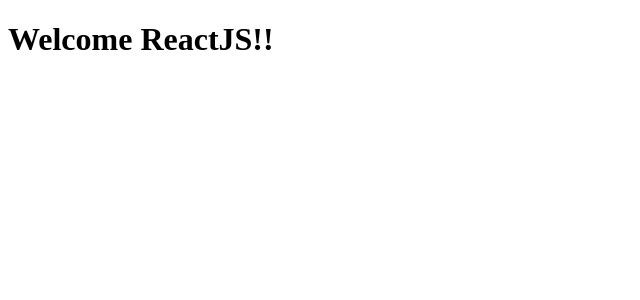
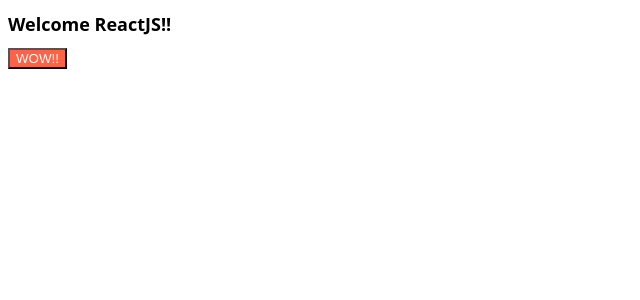
Before and after one commit to ghk0409/react-begins, a React (Create React App) app: page / in a window 1280 px wide. Shown: the top 300 px of the page, without its empty margins (0-640 px from the left). Built offline with nearby package versions, Linux system fonts and the light colour scheme; the HTML template or start-up script is replaced by a standard one.

Commit message:
CRA-css 적용 방법
간편하게 .module.css 이용하기

```diff
--- a/package.json
+++ b/package.json
@@ -6,6 +6,7 @@
     "@testing-library/jest-dom": "^5.16.5",
     "@testing-library/react": "^13.4.0",
     "@testing-library/user-event": "^13.5.0",
+    "prop-types": "^15.8.1",
     "react": "^18.2.0",
     "react-dom": "^18.2.0",
     "react-scripts": "5.0.1",
--- a/src/App.js
+++ b/src/App.js
@@ -1,7 +1,11 @@
+import Button from "./Button";
+import styles from "./App.module.css";
+
 function App() {
     return (
         <div>
-            <h1>Welcome ReactJS!!</h1>
+            <h1 className={styles.title}>Welcome ReactJS!!</h1>
+            <Button text={"WOW!!"} />
         </div>
     );
 }
--- /dev/null
+++ b/src/App.module.css
@@ -0,0 +1,6 @@
+.title {
+    font-family: system-ui, -apple-system, BlinkMacSystemFont, "Segoe UI",
+        Roboto, Oxygen, Ubuntu, Cantarell, "Open Sans", "Helvetica Neue",
+        sans-serif;
+    font-size: 18px;
+}
--- /dev/null
+++ b/src/Button.js
@@ -0,0 +1,13 @@
+import PropTypes from "prop-types";
+import styles from "./Button.module.css";
+
+function Button({ text }) {
+    return <button className={styles.btn}>{text}</button>;
+}
+
+// propTypes 설정
+Button.propTypes = {
+    text: PropTypes.string.isRequired,
+};
+
+export default Button;
--- /dev/null
+++ b/src/Button.module.css
@@ -0,0 +1,4 @@
+.btn {
+    color: white;
+    background-color: tomato;
+}
```
Also changed, not shown: 1 other file (tests, documents, lock files or other folders).
